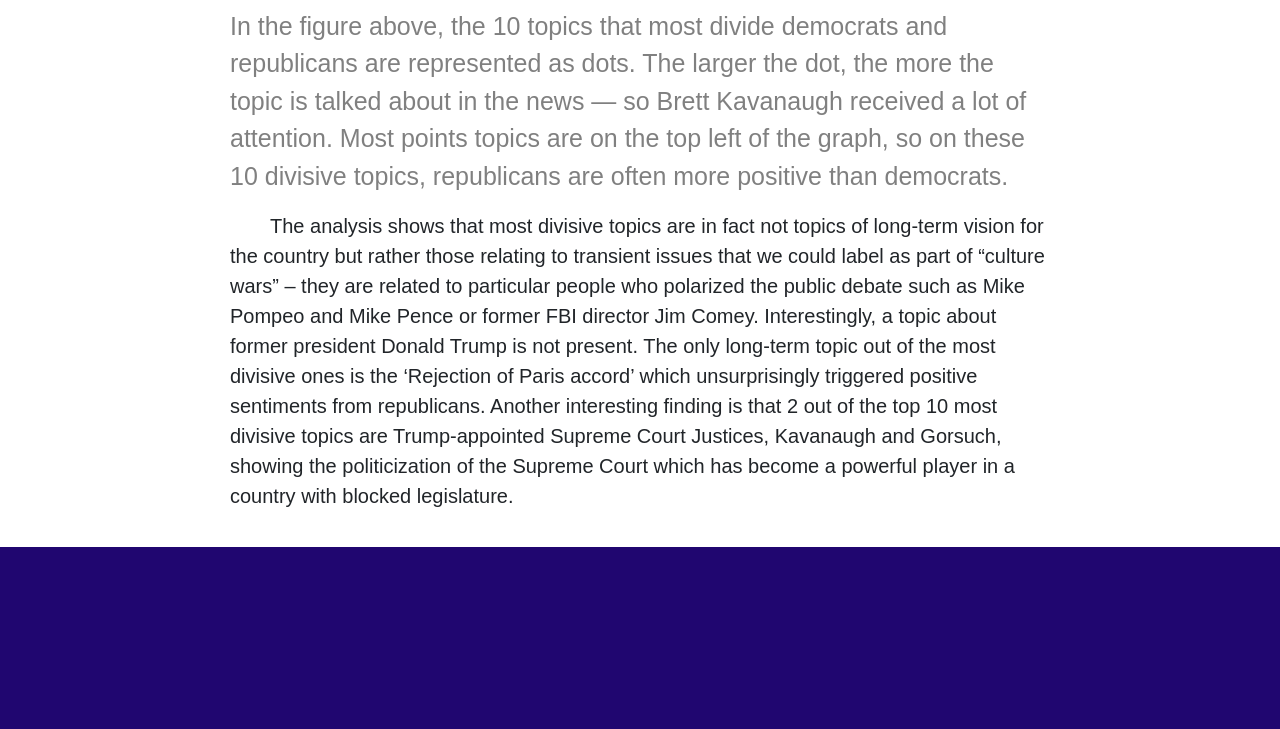
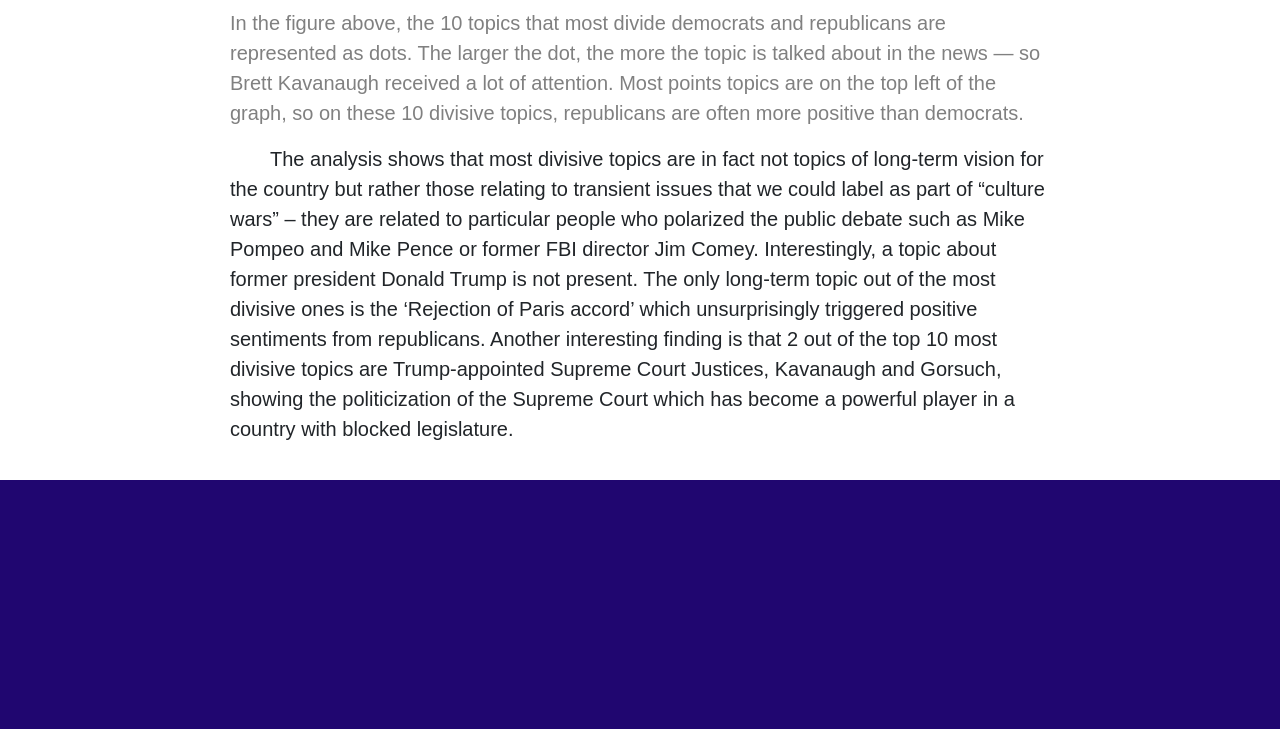
Before and after one commit to the-political-compass/data-driven-political-compass, a Jekyll site: the page built from index.md, in a window 1280 px wide. Shown: the part 5671-6400 px from the top of the page. Built offline with Jekyll 4.4.1, drawn with Linux system fonts in a browser that asks for light colours; some web fonts are replaced; our own code applies the rules of GitHub Pages for plain Markdown files.

Commit message:
Fix caption size

```diff
--- a/index.md
+++ b/index.md
@@ -77,7 +77,7 @@ Then, we focused on the republican/democratic divide. On which topics do their s
 </div>
 -->
 
-<span style="color:grey; font-size:25px">
+<span style="color:grey">
 In the figure above, the 10 topics that most divide democrats and republicans are represented as dots. The larger the dot, the more the topic is talked about in the news --- so Brett Kavanaugh received a lot of attention. Most points topics are on the top left of the graph, so on these 10 divisive topics, republicans are often more positive than democrats.
 </span>
 
```
